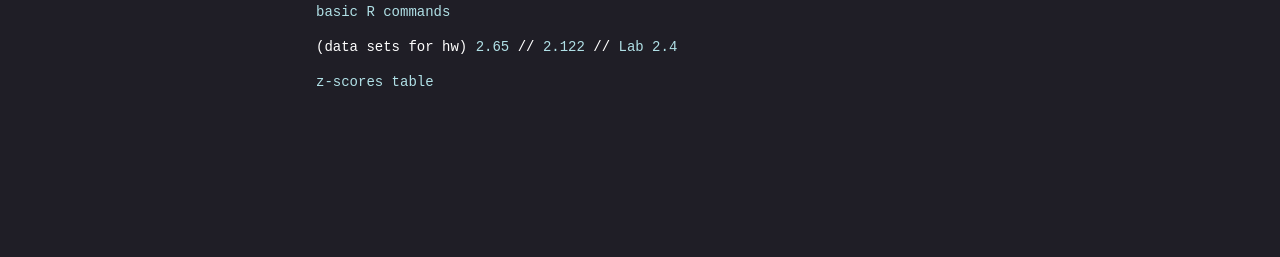
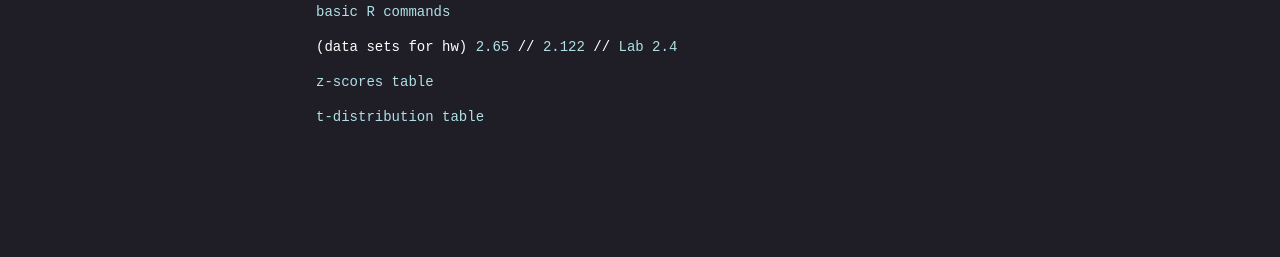
Before and after one commit to danielmichaelcicala/danielmichaelcicala.github.io, a Jekyll site: the page built from teaching/index.html, in a window 1280 px wide. Shown: the part 1786-2043 px from the top of the page. Built offline with Jekyll 4.4.1, drawn with Linux system fonts in a browser that asks for light colours; before the commit the page ends 2011 px from its top, so only the background shows below that.

Commit message:
add t-table

```diff
--- a/teaching/index.html
+++ b/teaching/index.html
@@ -221,6 +221,9 @@ title: teaching
     <p class="tab">
         <a href="./normal-table.pdf"
 	   target="_blank"> z-scores table </a> </p>
+    <p class="tab">
+        <a href="./t-table.pdf"
+	   target="_blank"> t-distribution table </a> </p>
 
 
     <br>
```
Also changed, not shown: 1 other file.
